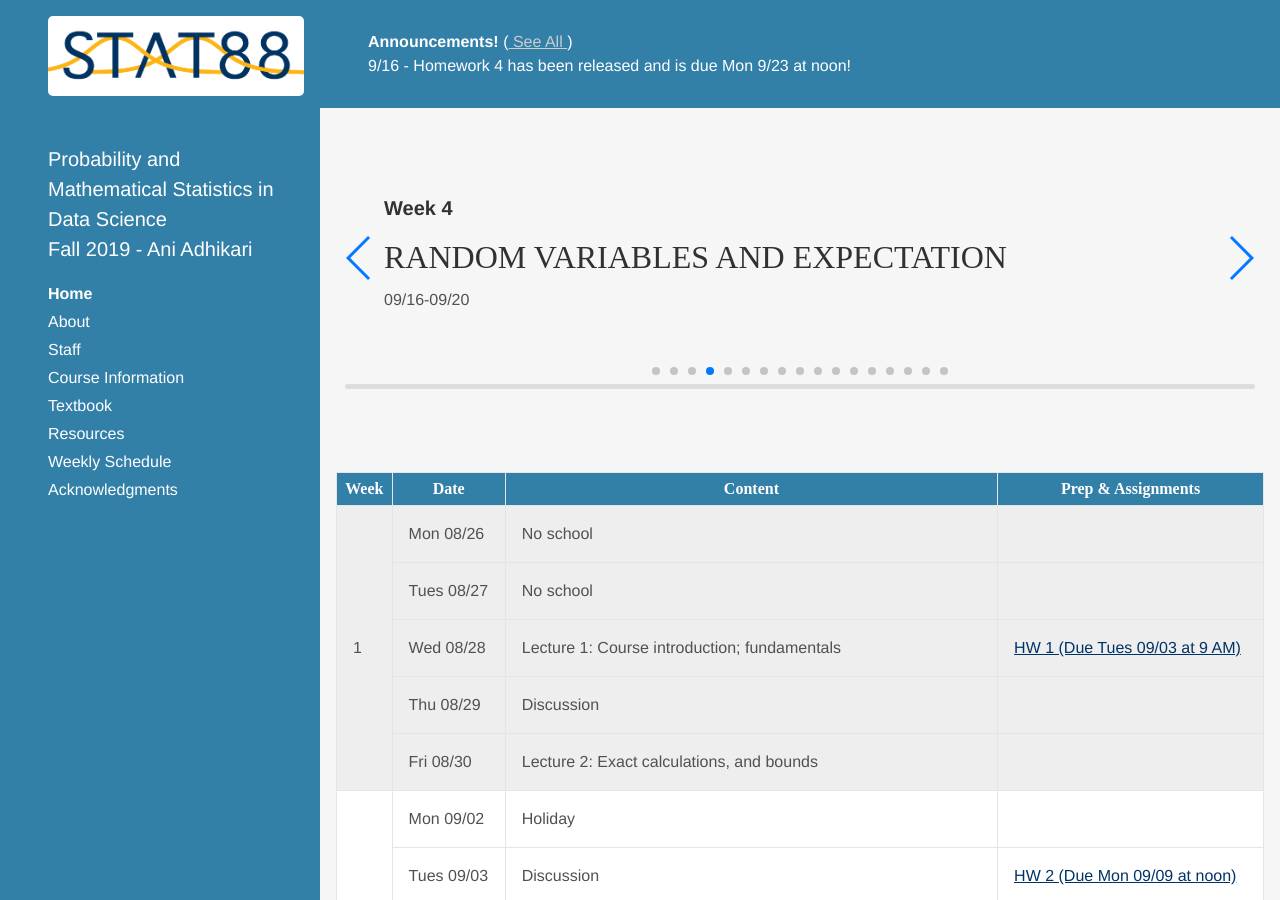
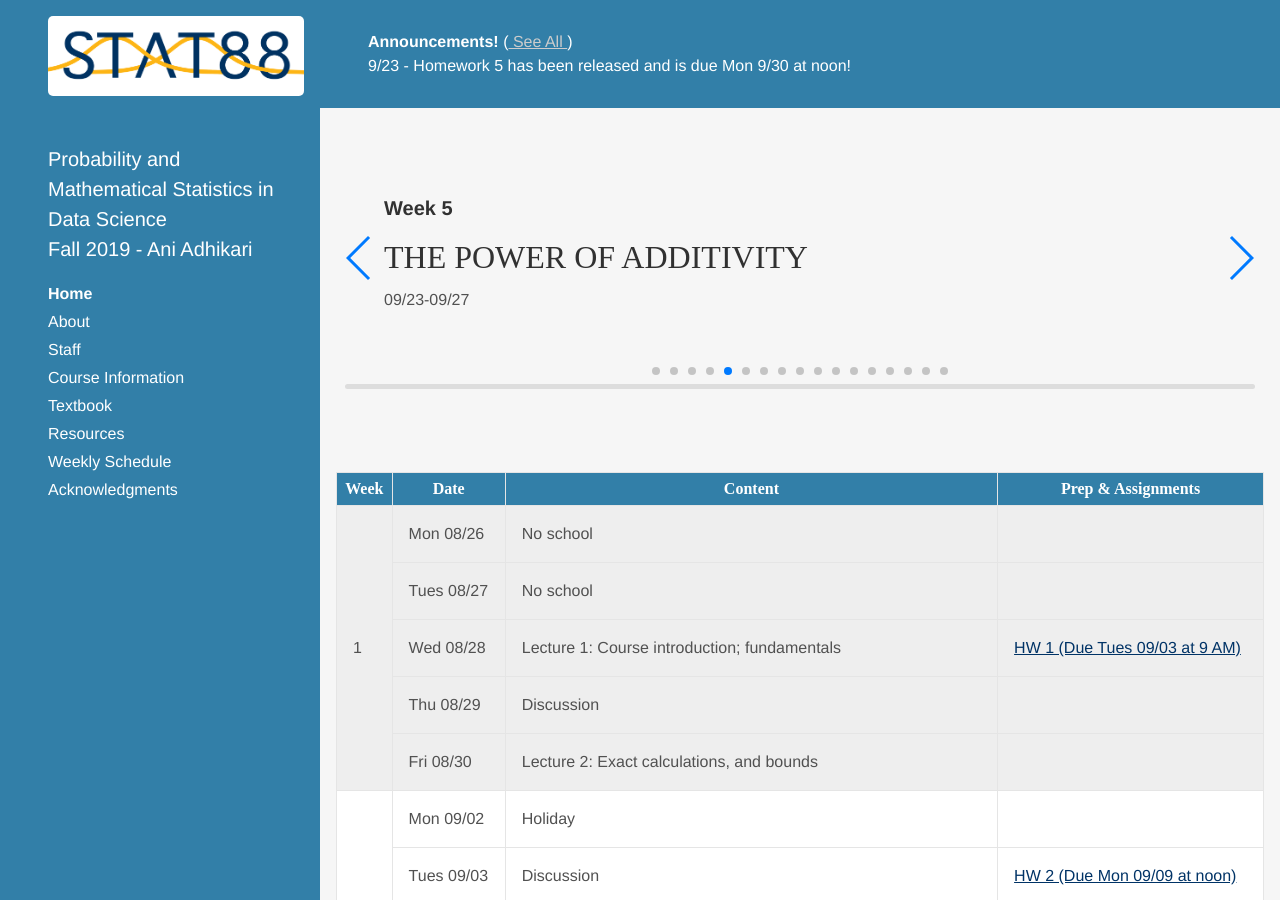
Before and after one commit to stat88/stat88.github.io, a Jekyll site: the page built from index.html, in a window 1280 px wide and 900 px high. Built offline with Jekyll 4.4.1, drawn with Linux system fonts in a browser that asks for light colours; some web fonts are replaced; the list of posts is cut into pages by our own code.

Commit message:
Updating announcements, syllabus, and agenda for HW 5

```diff
--- a/_data/announcements.yml
+++ b/_data/announcements.yml
@@ -1,5 +1,5 @@
 # - 8/28 - Welcome to the first day of lectures! Remember to come to section tomorrow (Th 8/29) too!
-- 9/16 - Homework 4 has been released and is due Mon 9/23 at noon!
+- 9/23 - Homework 5 has been released and is due Mon 9/30 at noon!
 #- 9/1 - Have a wonderful 3 day weekend! There will be no lecture or office hours on Mon 9/2
 #- 9/1 - As a reminder, HW 1 is due Tuesday 9/3 at 9 AM! See you in section on Tuesday!
 # - 8/29 - Come to office hours tomorrow, 8/30 in 446 Evans for help with Homework 1!
--- a/_data/syllabus2.yml
+++ b/_data/syllabus2.yml
@@ -83,6 +83,7 @@ weeks:
       content: "Lecture 11: Collections of random variables: joint distribution"
       assignments:
       - name: HW 5 (Due Mon 09/30 at noon)
+        url: http://prob140.datahub.berkeley.edu/hub/user-redirect/git-pull?repo=https://github.com/stat88/content-fa19&branch=master&subPath=hw/Homework_05.ipynb
     - date: Tues 09/24
       content: "Discussion"
     - date: Wed 09/25
--- a/_includes/agenda.html
+++ b/_includes/agenda.html
@@ -52,7 +52,7 @@
         prevButton: '.swiper-button-prev',
       direction: 'horizontal',
       loop: false,
-      initialSlide: 3
+      initialSlide: 4
     })
   });
   </script>
```
